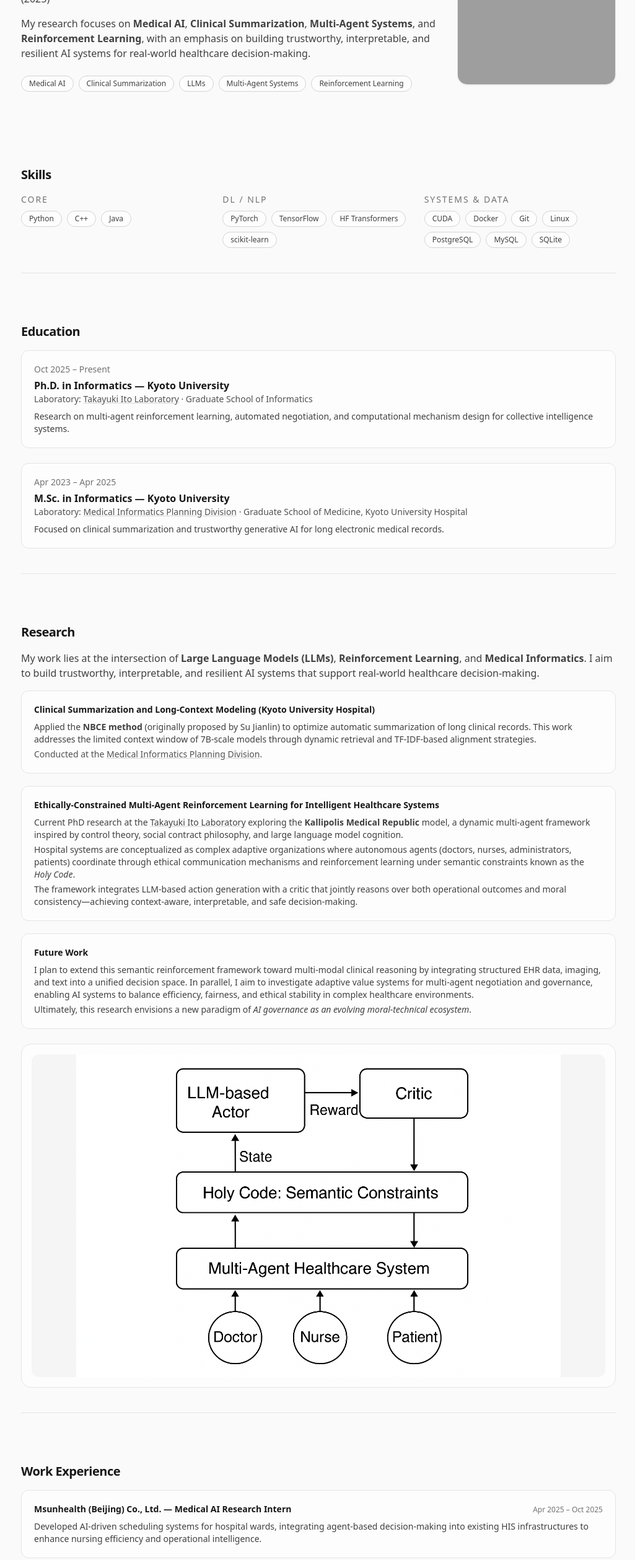
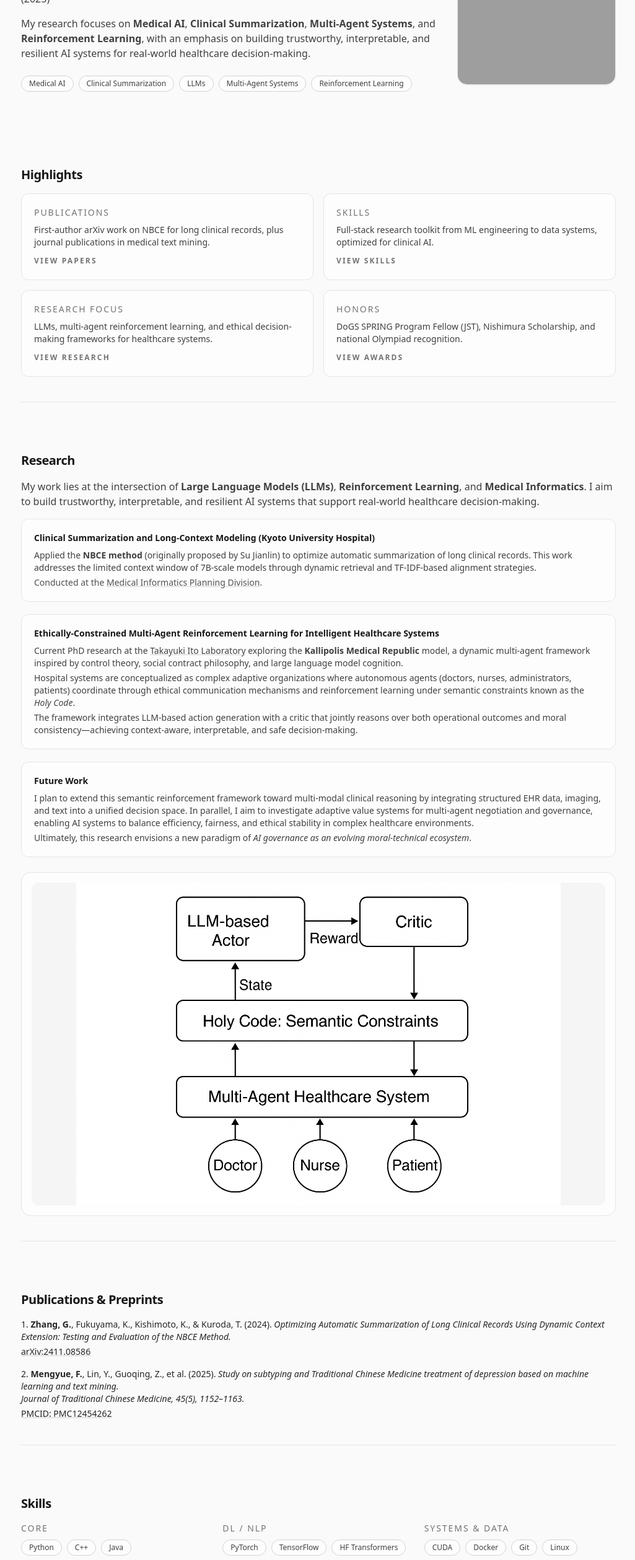
Before and after one commit to KuoChing-cmd/KuoChing-cmd.github.io, a Next.js app: page / in a window 1280 px wide. Shown: the part 234-2751 px from the top of the page at 62% size, without its empty margins (126-1151 px from the left). Built offline with nearby package versions, Linux system fonts and the light colour scheme; grey boxes are pictures that could not be loaded.

Commit message:
update: new content add "DoGS Fellow"

```diff
--- a/app/page.tsx
+++ b/app/page.tsx
@@ -58,95 +58,64 @@ export default function HomePage() {
         </div>
       </section>
 
-      {/* Skills */}
+      {/* Highlights */}
       <section className="section">
-        <SectionTitle>Skills</SectionTitle>
-        <div className="grid gap-4 sm:grid-cols-3">
-          <div className="space-y-2">
-            <SubtleLabel>Core</SubtleLabel>
-            <div className="flex flex-wrap gap-2">
-              <span className="badge">Python</span>
-              <span className="badge">C++</span>
-              <span className="badge">Java</span>
-            </div>
+        <SectionTitle>Highlights</SectionTitle>
+        <div className="grid gap-4 md:grid-cols-2">
+          <div className="rounded-xl border border-neutral-200 bg-white/70 p-4 sm:p-5">
+            <SubtleLabel>Publications</SubtleLabel>
+            <p className="text-sm text-neutral-700">
+              First-author arXiv work on NBCE for long clinical records, plus journal publications in medical text
+              mining.
+            </p>
+            <a
+              href="#publications"
+              className="mt-3 inline-flex text-xs font-semibold uppercase tracking-[0.18em] text-neutral-500 hover:text-neutral-800"
+            >
+              View papers
+            </a>
           </div>
-          <div className="space-y-2">
-            <SubtleLabel>DL / NLP</SubtleLabel>
-            <div className="flex flex-wrap gap-2">
-              <span className="badge">PyTorch</span>
-              <span className="badge">TensorFlow</span>
-              <span className="badge">HF Transformers</span>
-              <span className="badge">scikit-learn</span>
-            </div>
+          <div className="rounded-xl border border-neutral-200 bg-white/70 p-4 sm:p-5">
+            <SubtleLabel>Skills</SubtleLabel>
+            <p className="text-sm text-neutral-700">
+              Full-stack research toolkit from ML engineering to data systems, optimized for clinical AI.
+            </p>
+            <a
+              href="#skills"
+              className="mt-3 inline-flex text-xs font-semibold uppercase tracking-[0.18em] text-neutral-500 hover:text-neutral-800"
+            >
+              View skills
+            </a>
           </div>
-          <div className="space-y-2">
-            <SubtleLabel>Systems & Data</SubtleLabel>
-            <div className="flex flex-wrap gap-2">
-              <span className="badge">CUDA</span>
-              <span className="badge">Docker</span>
-              <span className="badge">Git</span>
-              <span className="badge">Linux</span>
-              <span className="badge">PostgreSQL</span>
-              <span className="badge">MySQL</span>
-              <span className="badge">SQLite</span>
-            </div>
+          <div className="rounded-xl border border-neutral-200 bg-white/70 p-4 sm:p-5">
+            <SubtleLabel>Research Focus</SubtleLabel>
+            <p className="text-sm text-neutral-700">
+              LLMs, multi-agent reinforcement learning, and ethical decision-making frameworks for healthcare systems.
+            </p>
+            <a
+              href="#research"
+              className="mt-3 inline-flex text-xs font-semibold uppercase tracking-[0.18em] text-neutral-500 hover:text-neutral-800"
+            >
+              View research
+            </a>
           </div>
-        </div>
-      </section>
-
-      {/* Education */}
-      <section className="section">
-        <SectionTitle>Education</SectionTitle>
-        <div className="space-y-6">
-          <div className="rounded-xl border border-neutral-200 bg-white/60 p-4 sm:p-5">
-            <p className="text-sm text-neutral-500">Oct 2025 – Present</p>
-            <h3 className="mt-1 text-base font-semibold text-neutral-900">
-              Ph.D. in Informatics — Kyoto University
-            </h3>
-            <p className="text-sm text-neutral-600">
-              Laboratory:&nbsp;
-              <a
-                href="https://sites.google.com/kyoto-u.ac.jp/takayukiitolaboratory/home"
-                className="underline decoration-neutral-300 hover:decoration-neutral-500"
-                target="_blank"
-                rel="noreferrer"
-              >
-                Takayuki Ito Laboratory
-              </a>{" "}
-              · Graduate School of Informatics
+          <div className="rounded-xl border border-neutral-200 bg-white/70 p-4 sm:p-5">
+            <SubtleLabel>Honors</SubtleLabel>
+            <p className="text-sm text-neutral-700">
+              DoGS SPRING Program Fellow (JST), Nishimura Scholarship, and national Olympiad recognition.
             </p>
-            <p className="mt-2 text-sm text-neutral-700">
-              Research on multi-agent reinforcement learning, automated negotiation, and computational mechanism design
-              for collective intelligence systems.
-            </p>
-          </div>
-
-          <div className="rounded-xl border border-neutral-200 bg-white/60 p-4 sm:p-5">
-            <p className="text-sm text-neutral-500">Apr 2023 – Apr 2025</p>
-            <h3 className="mt-1 text-base font-semibold text-neutral-900">
-              M.Sc. in Informatics — Kyoto University
-            </h3>
-            <p className="text-sm text-neutral-600">
-              Laboratory:&nbsp;
-              <a
-                href="https://medinfo.kuhp.kyoto-u.ac.jp/members/"
-                className="underline decoration-neutral-300 hover:decoration-neutral-500"
-                target="_blank"
-                rel="noreferrer"
-              >
-                Medical Informatics Planning Division
-              </a>{" "}
-              · Graduate School of Medicine, Kyoto University Hospital
-            </p>
-            <p className="mt-2 text-sm text-neutral-700">
-              Focused on clinical summarization and trustworthy generative AI for long electronic medical records.
-            </p>
+            <a
+              href="#awards"
+              className="mt-3 inline-flex text-xs font-semibold uppercase tracking-[0.18em] text-neutral-500 hover:text-neutral-800"
+            >
+              View awards
+            </a>
           </div>
         </div>
       </section>
 
       {/* Research Interests */}
-      <section className="section">
+      <section id="research" className="section">
         <SectionTitle>Research</SectionTitle>
         <p className="mb-4 text-neutral-700">
           My work lies at the intersection of <strong>Large Language Models (LLMs)</strong>,{" "}
@@ -234,6 +203,86 @@ export default function HomePage() {
         </div>
       </section>
 
+      {/* Publications */}
+      <section id="publications" className="section">
+        <SectionTitle>Publications &amp; Preprints</SectionTitle>
+        <ol className="space-y-4 list-decimal list-inside text-sm text-neutral-800">
+          <li>
+            <span className="font-semibold">Zhang, G.</span>, Fukuyama, K., Kishimoto, K., &amp; Kuroda, T. (2024).{" "}
+            <em>
+              Optimizing Automatic Summarization of Long Clinical Records Using Dynamic Context Extension: Testing and
+              Evaluation of the NBCE Method.
+            </em>{" "}
+            <span className="block mt-1">
+              <a
+                href="https://arxiv.org/abs/2411.08586"
+                target="_blank"
+                rel="noreferrer"
+                className="underline decoration-neutral-300 hover:decoration-neutral-500"
+              >
+                arXiv:2411.08586
+              </a>
+            </span>
+          </li>
+          <li>
+            <span className="font-semibold">Mengyue, F.</span>, Lin, Y., Guoqing, Z., et al. (2025).{" "}
+            <em>
+              Study on subtyping and Traditional Chinese Medicine treatment of depression based on machine learning and
+              text mining.
+            </em>{" "}
+            <span className="block">
+              <em>Journal of Traditional Chinese Medicine, 45(5), 1152–1163.</em>
+            </span>
+            <span className="block mt-1">
+              <a
+                href="https://pubmed.ncbi.nlm.nih.gov/41015814/"
+                target="_blank"
+                rel="noreferrer"
+                className="underline decoration-neutral-300 hover:decoration-neutral-500"
+              >
+                PMCID: PMC12454262
+              </a>
+            </span>
+          </li>
+        </ol>
+      </section>
+
+      {/* Skills */}
+      <section id="skills" className="section">
+        <SectionTitle>Skills</SectionTitle>
+        <div className="grid gap-4 sm:grid-cols-3">
+          <div className="space-y-2">
+            <SubtleLabel>Core</SubtleLabel>
+            <div className="flex flex-wrap gap-2">
+              <span className="badge">Python</span>
+              <span className="badge">C++</span>
+              <span className="badge">Java</span>
+            </div>
+          </div>
+          <div className="space-y-2">
+            <SubtleLabel>DL / NLP</SubtleLabel>
+            <div className="flex flex-wrap gap-2">
+              <span className="badge">PyTorch</span>
+              <span className="badge">TensorFlow</span>
+              <span className="badge">HF Transformers</span>
+              <span className="badge">scikit-learn</span>
+            </div>
+          </div>
+          <div className="space-y-2">
+            <SubtleLabel>Systems & Data</SubtleLabel>
+            <div className="flex flex-wrap gap-2">
+              <span className="badge">CUDA</span>
+              <span className="badge">Docker</span>
+              <span className="badge">Git</span>
+              <span className="badge">Linux</span>
+              <span className="badge">PostgreSQL</span>
+              <span className="badge">MySQL</span>
+              <span className="badge">SQLite</span>
+            </div>
+          </div>
+        </div>
+      </section>
+
       {/* Work Experience */}
       <section className="section">
         <SectionTitle>Work Experience</SectionTitle>
@@ -279,54 +328,18 @@ export default function HomePage() {
         </div>
       </section>
 
-      {/* Publications */}
-      <section className="section">
-        <SectionTitle>Publications &amp; Preprints</SectionTitle>
-        <ol className="space-y-4 list-decimal list-inside text-sm text-neutral-800">
-          <li>
-            <span className="font-semibold">Zhang, G.</span>, Fukuyama, K., Kishimoto, K., &amp; Kuroda, T. (2024).{" "}
-            <em>
-              Optimizing Automatic Summarization of Long Clinical Records Using Dynamic Context Extension: Testing and
-              Evaluation of the NBCE Method.
-            </em>{" "}
-            <span className="block mt-1">
-              <a
-                href="https://arxiv.org/abs/2411.08586"
-                target="_blank"
-                rel="noreferrer"
-                className="underline decoration-neutral-300 hover:decoration-neutral-500"
-              >
-                arXiv:2411.08586
-              </a>
-            </span>
-          </li>
-          <li>
-            <span className="font-semibold">Mengyue, F.</span>, Lin, Y., Guoqing, Z., et al. (2025).{" "}
-            <em>
-              Study on subtyping and Traditional Chinese Medicine treatment of depression based on machine learning and
-              text mining.
-            </em>{" "}
-            <span className="block">
-              <em>Journal of Traditional Chinese Medicine, 45(5), 1152–1163.</em>
-            </span>
-            <span className="block mt-1">
-              <a
-                href="https://pubmed.ncbi.nlm.nih.gov/41015814/"
-                target="_blank"
-                rel="noreferrer"
-                className="underline decoration-neutral-300 hover:decoration-neutral-500"
-              >
-                PMCID: PMC12454262
-              </a>
-            </span>
-          </li>
-        </ol>
-      </section>
-
       {/* Awards */}
-      <section className="section">
+      <section id="awards" className="section">
         <SectionTitle>Awards &amp; Scholarships</SectionTitle>
         <ul className="space-y-3 text-sm text-neutral-800">
+          <li className="rounded-xl border border-neutral-200 bg-white/60 p-4">
+            <p className="font-semibold">
+              DoGS SPRING Program Fellow (Kyoto University, Division of Graduate Studies)
+            </p>
+            <p className="text-xs text-neutral-600 mt-1">
+              Selected under JST’s “Support for Pioneering Research Initiated by the Next Generation (SPRING)” scheme.
+            </p>
+          </li>
           <li className="rounded-xl border border-neutral-200 bg-white/60 p-4">
             <p className="font-semibold">
               Second Prize, China Chemistry Olympiad (Preliminary)
@@ -354,6 +367,57 @@ export default function HomePage() {
             </a>
           </li>
         </ul>
+      </section>
+
+      {/* Education */}
+      <section className="section">
+        <SectionTitle>Education</SectionTitle>
+        <div className="space-y-6">
+          <div className="rounded-xl border border-neutral-200 bg-white/60 p-4 sm:p-5">
+            <p className="text-sm text-neutral-500">Oct 2025 – Present</p>
+            <h3 className="mt-1 text-base font-semibold text-neutral-900">
+              Ph.D. in Informatics — Kyoto University
+            </h3>
+            <p className="text-sm text-neutral-600">
+              Laboratory:&nbsp;
+              <a
+                href="https://sites.google.com/kyoto-u.ac.jp/takayukiitolaboratory/home"
+                className="underline decoration-neutral-300 hover:decoration-neutral-500"
+                target="_blank"
+                rel="noreferrer"
+              >
+                Takayuki Ito Laboratory
+              </a>{" "}
+              · Graduate School of Informatics
+            </p>
+            <p className="mt-2 text-sm text-neutral-700">
+              DoGS SPRING Program Fellow, researching multi-agent reinforcement learning, automated negotiation, and
+              computational mechanism design for collective intelligence systems.
+            </p>
+          </div>
+
+          <div className="rounded-xl border border-neutral-200 bg-white/60 p-4 sm:p-5">
+            <p className="text-sm text-neutral-500">Apr 2023 – Apr 2025</p>
+            <h3 className="mt-1 text-base font-semibold text-neutral-900">
+              M.Sc. in Informatics — Kyoto University
+            </h3>
+            <p className="text-sm text-neutral-600">
+              Laboratory:&nbsp;
+              <a
+                href="https://medinfo.kuhp.kyoto-u.ac.jp/members/"
+                className="underline decoration-neutral-300 hover:decoration-neutral-500"
+                target="_blank"
+                rel="noreferrer"
+              >
+                Medical Informatics Planning Division
+              </a>{" "}
+              · Graduate School of Medicine, Kyoto University Hospital
+            </p>
+            <p className="mt-2 text-sm text-neutral-700">
+              Focused on clinical summarization and trustworthy generative AI for long electronic medical records.
+            </p>
+          </div>
+        </div>
       </section>
 
       {/* Contact */}
```
Also changed, not shown: 6 other files (tests, documents, lock files or other folders).
